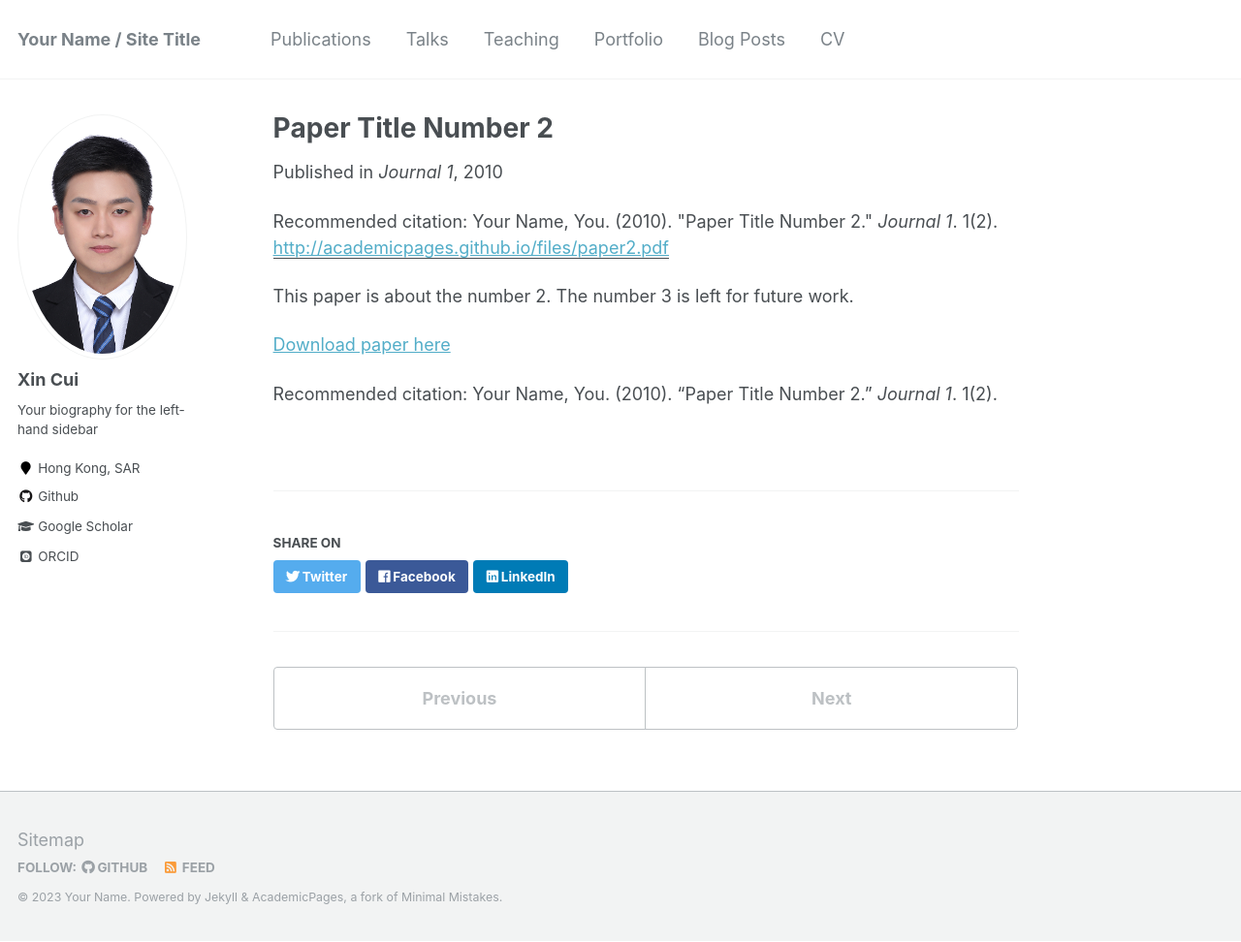
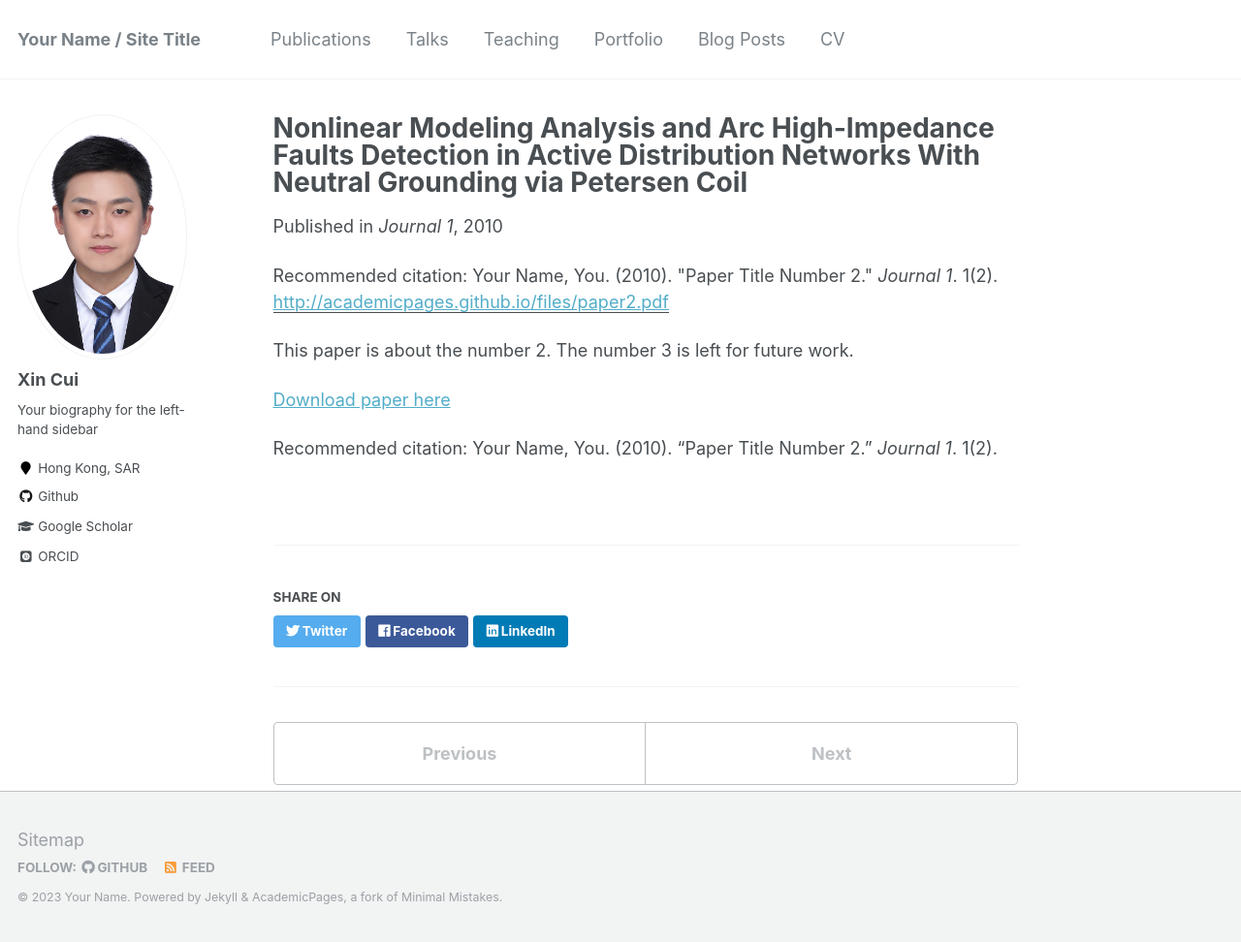
Before and after one commit to CUIXINPOWER/web, a Jekyll site: the page built from _publications/2010-10-01-paper-title-number-2.md, in a window 1280 px wide and 972 px high. Shown: the whole window at 97% size. Built offline with Jekyll 4.4.1, drawn with Linux system fonts in a browser that asks for light colours; some web fonts are replaced.

Commit message:
Update 2010-10-01-paper-title-number-2.md

```diff
--- a/_publications/2010-10-01-paper-title-number-2.md
+++ b/_publications/2010-10-01-paper-title-number-2.md
@@ -1,5 +1,5 @@
 ---
-title: "Paper Title Number 2"
+title: "Nonlinear Modeling Analysis and Arc High-Impedance Faults Detection in Active Distribution Networks With Neutral Grounding via Petersen Coil"
 collection: publications
 permalink: /publication/2010-10-01-paper-title-number-2
 excerpt: 'This paper is about the number 2. The number 3 is left for future work.'
```
